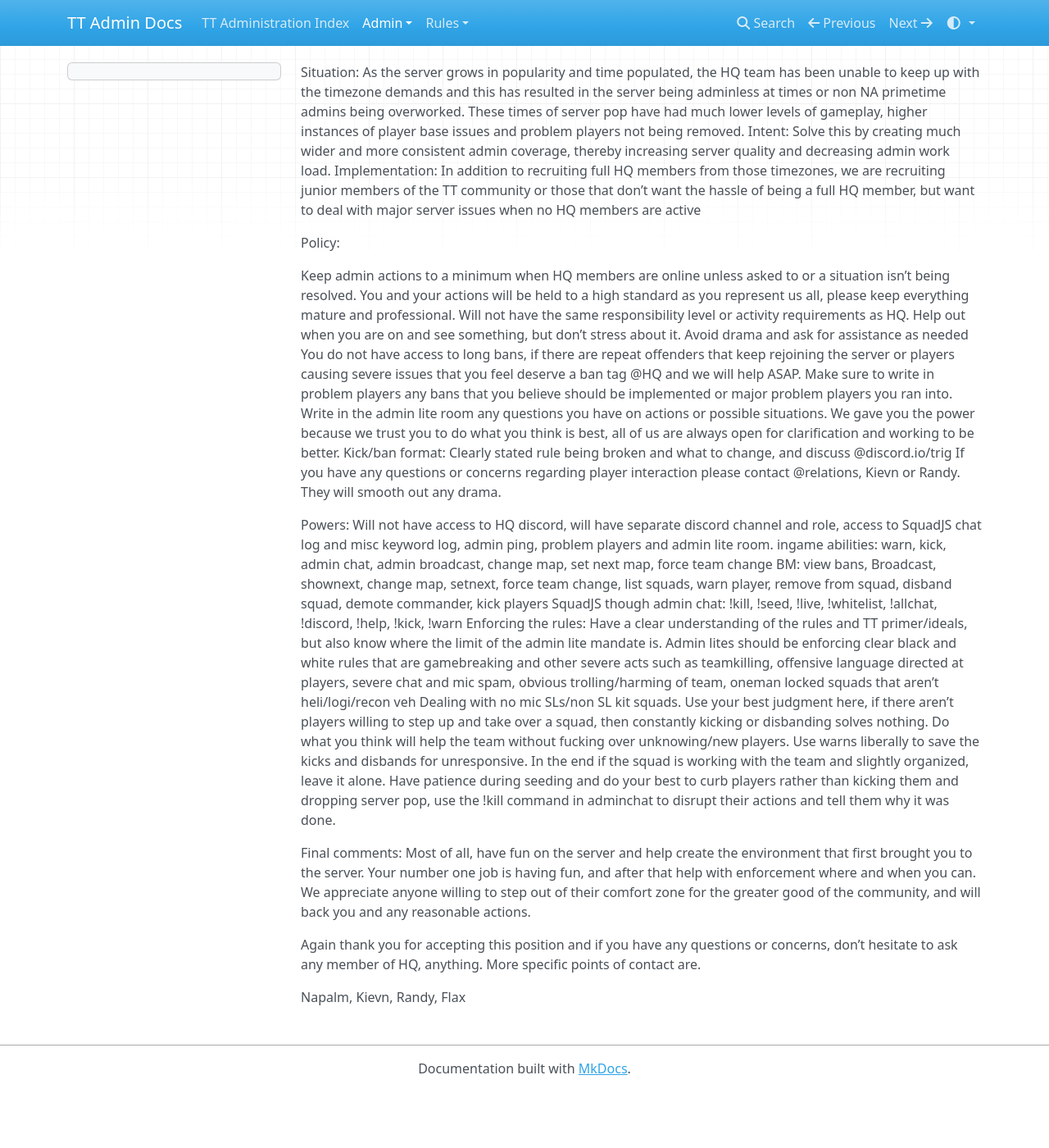
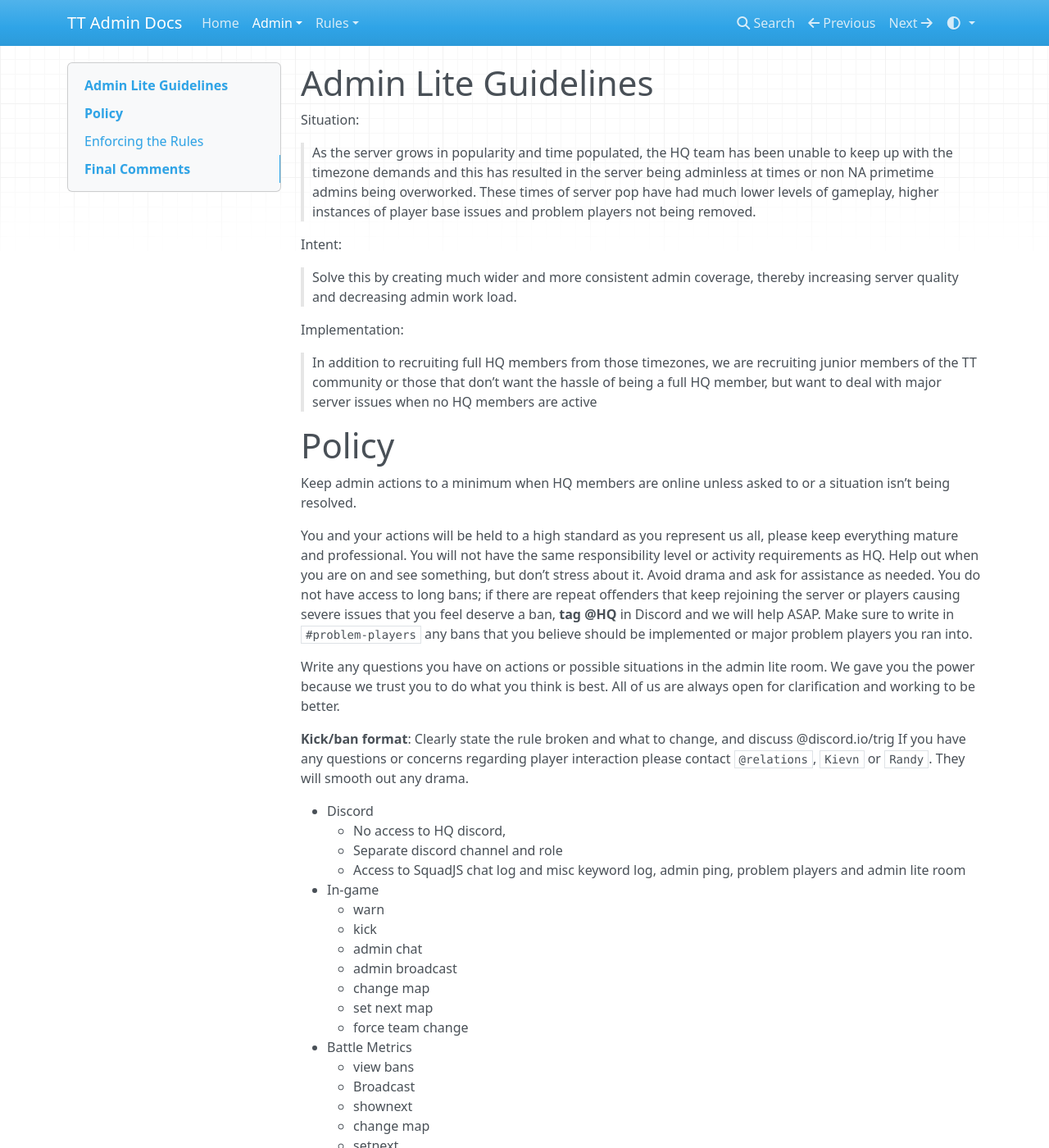
Before and after one commit to LonelyNinja/lonelyninja.github.io, an MkDocs documentation site: the page built from docs/admin/admin_lite_guidelines.md, in a window 1280 px wide and 1400 px high. Shown: the whole window at 82% size. Built offline with MkDocs 1.6.1, drawn with Linux system fonts in a browser that asks for light colours; nearby versions of some CDN libraries; some of the changed text lies outside the part shown.

Commit message:
Fixed up admin_guidelines and admin lite guidelines

```diff
--- a/docs/admin/admin_lite_guidelines.md
+++ b/docs/admin/admin_lite_guidelines.md
@@ -2,35 +2,76 @@
 title: TT Admin Lite Guidelines
 ---
 
+# Admin Lite Guidelines
+
 Situation:
- As the server grows in popularity and time populated, the HQ team has been unable to keep up with the timezone demands and this has resulted in the server being adminless at times or non NA primetime admins being overworked. These times of server pop have had much lower levels of gameplay, higher instances of player base issues and problem players not being removed.
+
+> As the server grows in popularity and time populated, the HQ team has been unable to keep up with the timezone demands and this has resulted in the server being adminless at times or non NA primetime admins being overworked. These times of server pop have had much lower levels of gameplay, higher instances of player base issues and problem players not being removed.
+
 Intent:
- Solve this by creating much wider and more consistent admin coverage, thereby increasing server quality and decreasing admin work load.
+> Solve this by creating much wider and more consistent admin coverage, thereby increasing server quality and decreasing admin work load.
+
 Implementation:
-In addition to recruiting full HQ members from those timezones, we are recruiting junior members of the TT community or those that don’t want the hassle of being a full HQ member, but want to deal with major server issues when no HQ members are active
+> In addition to recruiting full HQ members from those timezones, we are recruiting junior members of the TT community or those that don’t want the hassle of being a full HQ member, but want to deal with major server issues when no HQ members are active
 
-Policy:
+# Policy
 
 Keep admin actions to a minimum when HQ members are online unless asked to or a situation isn’t being resolved.
-You and your actions will be held to a high standard as you represent us all, please keep everything mature and professional.
- Will not have the same responsibility level or activity requirements as HQ. Help out when you are on and see something, but don’t stress about it. Avoid drama and ask for assistance as needed
- You do not have access to long bans, if there are repeat offenders that keep rejoining the server or players causing severe issues that you feel deserve a ban tag @HQ and we will help ASAP. Make sure to write in problem players any bans that you believe should be implemented or major problem players you ran into.
-Write in the admin lite room any questions you have on actions or possible situations. We gave you the power because we trust you to do what you think is best, all of us are always open for clarification and working to be better.
-Kick/ban format: Clearly stated rule being broken and what to change, and discuss @discord.io/trig
-If you have any questions or concerns regarding player interaction please contact @relations, Kievn or Randy. They will smooth out any drama.
 
-Powers:
-Will not have access to HQ discord, will have separate discord channel and role, access to SquadJS chat log and misc keyword log, admin ping, problem players and admin lite room.
-ingame abilities: warn, kick, admin chat, admin broadcast, change map, set next map, force team change
-BM: view bans, Broadcast, shownext, change map, setnext, force team change, list squads, warn player, remove from squad, disband squad, demote commander, kick players
-SquadJS though admin chat: !kill, !seed, !live, !whitelist, !allchat, !discord, !help, !kick, !warn
-Enforcing the rules:
-Have a clear understanding of the rules and TT primer/ideals, but also know where the limit of the admin lite mandate is.
-Admin lites should be enforcing clear black and white rules that are gamebreaking and other severe acts such as teamkilling, offensive language directed at players, severe chat and mic spam, obvious trolling/harming of team, oneman locked squads that aren’t heli/logi/recon veh
-Dealing with no mic SLs/non SL kit squads. Use your best judgment here, if there aren’t players willing to step up and take over a squad, then constantly kicking or disbanding solves nothing. Do what you think will help the team without fucking over unknowing/new  players. Use warns liberally to save the kicks and disbands for unresponsive. In the end if the squad is working with the team and slightly organized, leave it alone.
+You and your actions will be held to a high standard as you represent us all, please keep everything mature and professional. You will not have the same responsibility level or activity requirements as HQ. Help out when you are on and see something, but don’t stress about it. Avoid drama and ask for assistance as needed. You do not have access to long bans; if there are repeat offenders that keep rejoining the server or players causing severe issues that you feel deserve a ban, **tag @HQ** in Discord and we will help ASAP. Make sure to write in `#problem-players` any bans that you believe should be implemented or major problem players you ran into.
+
+Write any questions you have on actions or possible situations in the admin lite room. We gave you the power because we trust you to do what you think is best. All of us are always open for clarification and working to be better.
+
+**Kick/ban format**: Clearly state the rule broken and what to change, and discuss @discord.io/trig
+If you have any questions or concerns regarding player interaction please contact `@relations`, `Kievn` or `Randy`. They will smooth out any drama.
+
+* Discord
+    * No access to HQ discord,
+    * Separate discord channel and role
+    * Access to SquadJS chat log and misc keyword log, admin ping, problem players and admin lite room
+* In-game
+    * warn
+    * kick
+    * admin chat
+    * admin broadcast
+    * change map
+    * set next map
+    * force team change
+* Battle Metrics
+    * view bans
+    * Broadcast
+    * shownext
+    * change map
+    * setnext
+    * force team change
+    * list squads
+    * warn player
+    * remove from squad
+    * disband squad
+    * demote commander
+    * kick players
+* SquadJS though admin chat
+    * !kill
+    * !seed
+    * !live
+    * !whitelist
+    * !allchat
+    * !discord
+    * !help
+    * !kick
+    * !warn
+
+## Enforcing the Rules
+
+Have a clear understanding of the [rules and TT primer/ideals](../rules/server_rules.md), but also know where the limit of the admin lite mandate is. Admin lites should be enforcing clear black and white rules that are game-breaking, as well as other severe acts such as teamkilling, offensive language directed at players, severe chat and mic spam, obvious trolling/harming of team, oneman locked squads that aren’t heli/logi/recon veh
+
+### Dealing with no mic SLs/non SL kit squads
+Use your best judgment here, if there aren’t players willing to step up and take over a squad, then constantly kicking or disbanding solves nothing. Do what you think will help the team without fucking overly ignorant/new players. Use warns liberally to save the kicks and disbands for unresponsive. In the end if the squad is working with the team and slightly organized, leave it alone.
+
 Have patience during seeding and do your best to curb players rather than kicking them and dropping server pop, use the !kill command in adminchat to disrupt their actions and tell them why it was done.
 
-Final comments:
+# Final Comments
+
 Most of all, have fun on the server and help create the environment that first brought you to the server. Your number one job is having fun, and after that help with enforcement where and when you can. We appreciate anyone willing to step out of their comfort zone for the greater good of the community, and will back you and any reasonable actions.
 
 Again thank you for accepting this position and if you have any questions or concerns, don’t hesitate to ask any member of HQ, anything. More specific points of contact are.
```
Also changed, not shown: docs/admin/admin_guidelines.md (+0 -13 lines), docs/admin/admin_reference.md (+6 -61 lines), docs/admin/punishment_matrix.md (added, +42 -0 lines), docs/index.md (+14 -2 lines).
